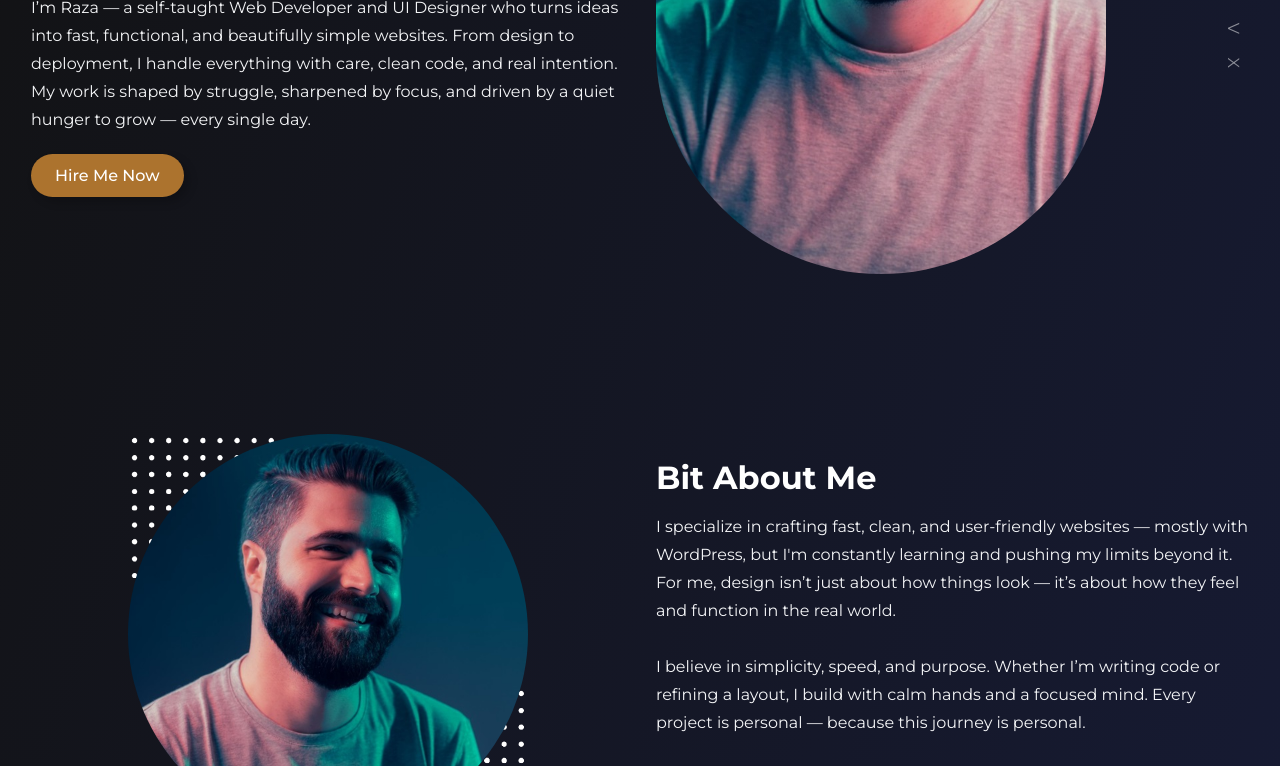
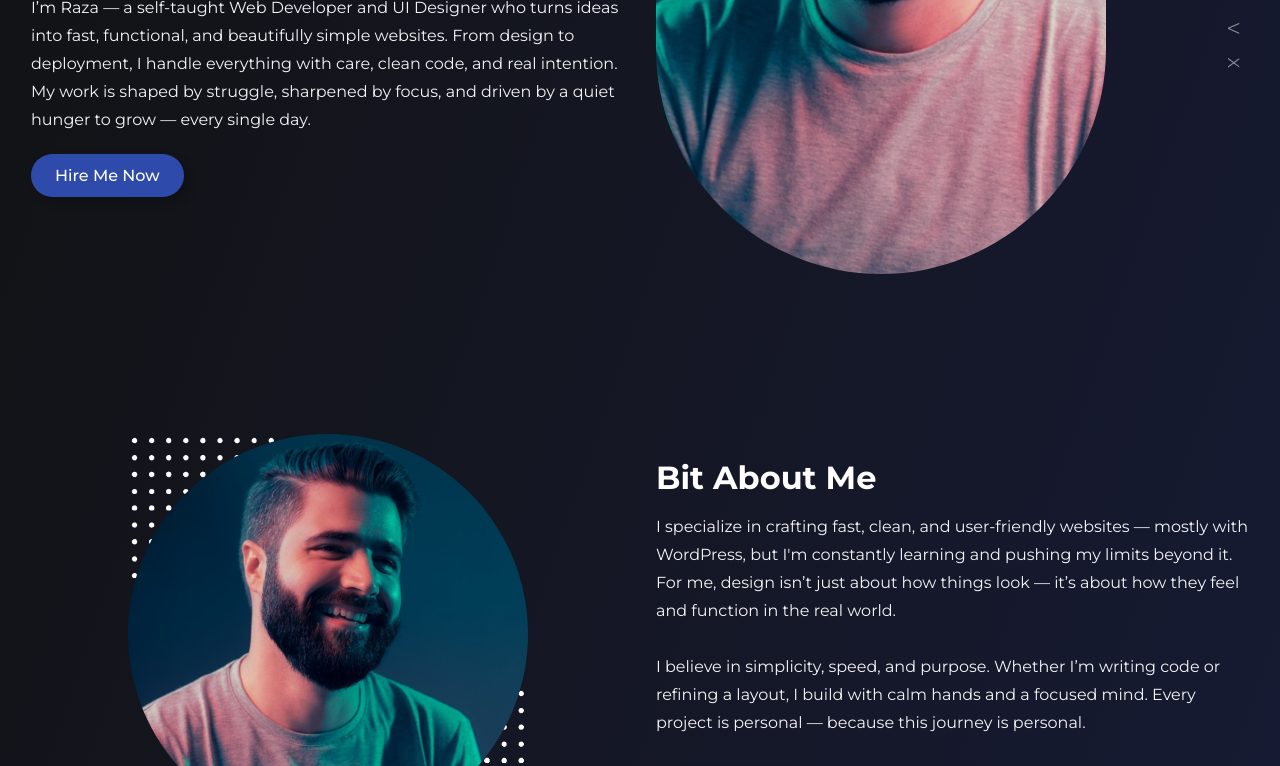
Before and after one commit to Raza-DevX/Raza_DevX-Portfolio, a plain HTML site: page index.html in a window 1280 px wide. Shown: the part 587-1353 px from the top of the page. Drawn offline with nearby package versions, Linux system fonts and the light colour scheme.

Commit message:
Update styles.css

```diff
--- a/styles.css
+++ b/styles.css
@@ -1,8 +1,8 @@
 @import url("https://fonts.googleapis.com/css2?family=Montserrat:wght@400;500;600;700&display=swap");
 
 :root {
-  --primary-color: #ac732e;
-  --secondary-color: #ac732e;
+  --primary-color: #2e4bac;
+  --secondary-color: #2e4bac;
   --extra-light: #f3f4f6;
   --white: #ffffff;
   /* --gradient-1: linear-gradient(to bottom right, #62393c, #181e41); */
```
